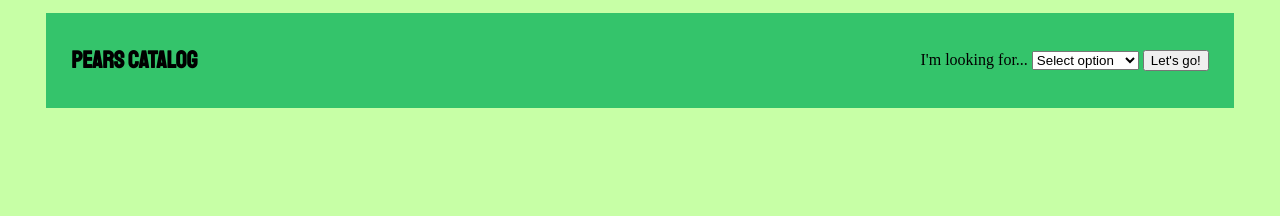
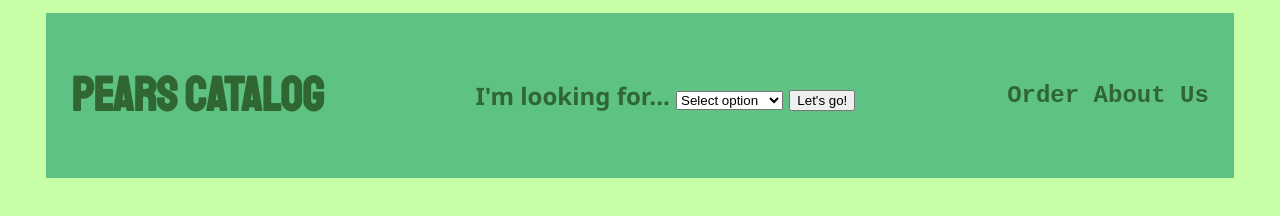
Before and after one commit to cyntaxd/HC---catalogue, a plain HTML site: page index.html in a window 1280 px wide. Drawn offline with Linux system fonts and the light colour scheme.

Commit message:
changed font color and added two more links, files to come soon

```diff
--- a/index.html
+++ b/index.html
@@ -24,6 +24,10 @@
                 </select>
                 <button type="button" onclick="goToPage()">Let's go!</button>
             </section>
+            <section id="navright">
+                <a href="contact.html">Order</a>
+                <a href="about.html">About Us</a>
+            </section>
         </div>
         <script src="script.js"></script>
     </body>
--- a/style.css
+++ b/style.css
@@ -1,9 +1,15 @@
 body {
     background-color: rgb(199, 255, 166);
+    color:rgb(48, 102, 50);
+}
+
+a {
+    text-decoration: none;
+    color: rgb(48, 102, 50);
 }
 
 .navigation {
-    background-color: rgb(52, 196, 107);
+    background-color: rgb(94, 194, 132);
     width: 90%;
     display: flex;
     justify-content: space-between;
@@ -14,5 +20,17 @@ body {
 
 #navleft {
     font-family: "Staatliches", sans-serif;
+    font-size: 300%;
+}
 
+#navcenter {
+    font-family:'Segoe UI', Tahoma, Geneva, Verdana, sans-serif;
+    font-size: 150%;
+    font-weight: bold;
 }
+
+#navright {
+    font-family: 'Courier New', Courier, monospace;
+    font-size: 150%;
+    font-weight: bold;
+}
```
Also changed, not shown: appliances.html (+4 -0 lines), boats.html (+4 -0 lines), electronics.html (+4 -0 lines), equipment.html (+4 -0 lines), misc.html (+4 -0 lines).
